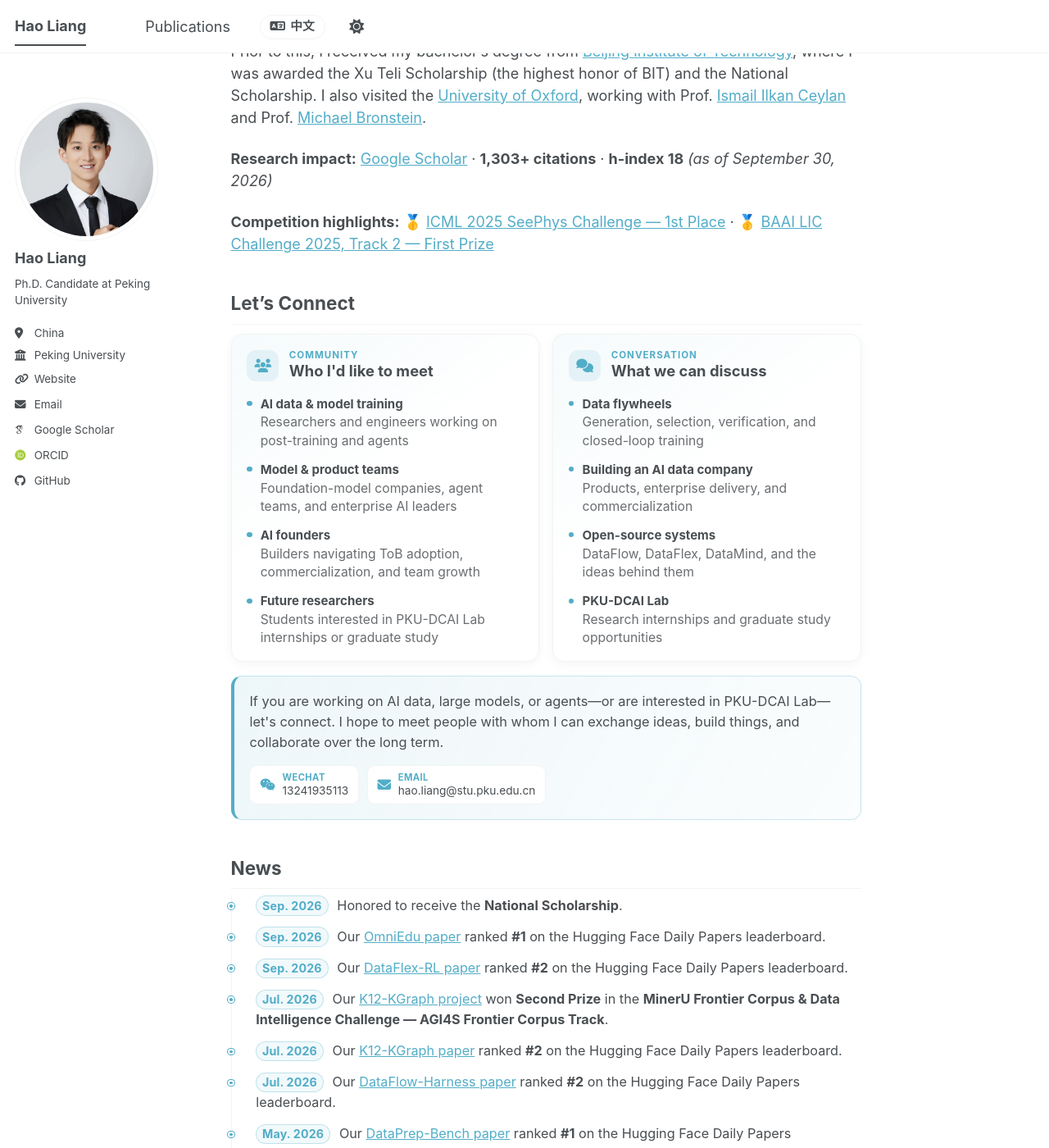
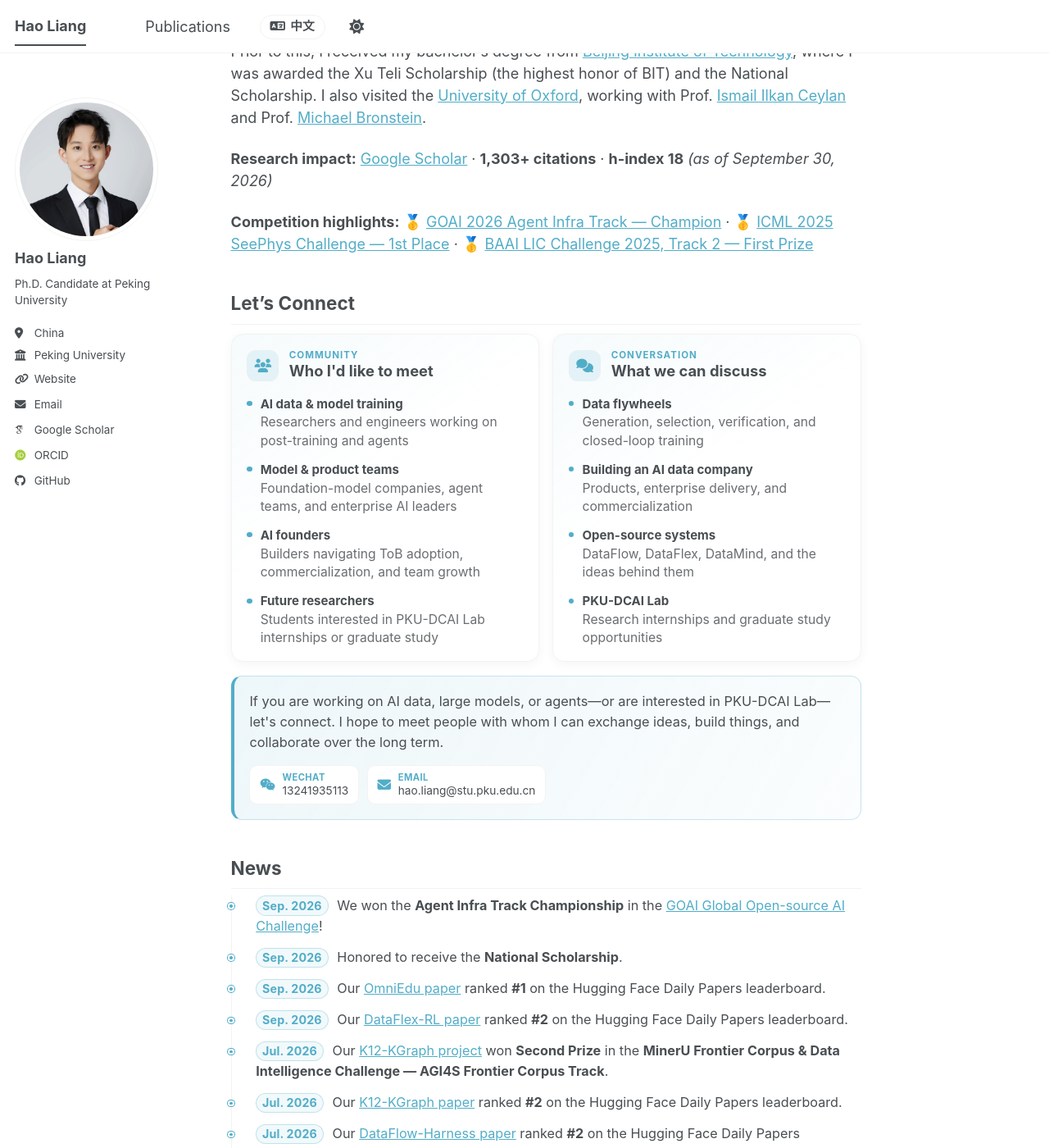
Before and after one commit to haolpku/haolpku.github.io, a Jekyll site: the page built from _pages/about.md, in a window 1280 px wide and 1400 px high, scrolled down 280 px. Shown: the whole window at 82% size. Built offline with Jekyll 4.4.1, drawn with Linux system fonts in a browser that asks for light colours; some web fonts are replaced; a script bundle is joined from its source files by our own code; library files that are not in the unit come from our copies; some of the changed text lies outside the part shown.

Commit message:
Add GOAI Agent Infra championship

```diff
--- a/_pages/about.md
+++ b/_pages/about.md
@@ -16,7 +16,7 @@
 
 **Research impact:** [Google Scholar](https://scholar.google.com/citations?hl=en&user=HgapY3sAAAAJ) · **1,303+ citations** · **h-index 18** *(as of September 30, 2026)*
 
-**Competition highlights:** 🥇 [ICML 2025 SeePhys Challenge — 1st Place](https://arxiv.org/abs/2509.06079) · 🥇 [BAAI LIC Challenge 2025, Track 2 — First Prize](https://www.datafountain.cn/competitions/1098)
+**Competition highlights:** 🥇 [GOAI 2026 Agent Infra Track — Champion](https://www.goaihz.com/) · 🥇 [ICML 2025 SeePhys Challenge — 1st Place](https://arxiv.org/abs/2509.06079) · 🥇 [BAAI LIC Challenge 2025, Track 2 — First Prize](https://www.datafountain.cn/competitions/1098)
 
 ## Let's Connect
 
@@ -68,6 +68,7 @@
 
 <div class="news-list" markdown="1">
 
+- **Sep. 2026** We won the **Agent Infra Track Championship** in the [GOAI Global Open-source AI Challenge](https://www.goaihz.com/)!
 - **Sep. 2026** Honored to receive the **National Scholarship**.
 - **Sep. 2026** Our [OmniEdu paper](https://huggingface.co/papers/2609.23088) ranked **#1** on the Hugging Face Daily Papers leaderboard.
 - **Sep. 2026** Our [DataFlex-RL paper](https://huggingface.co/papers/2609.06107) ranked **#2** on the Hugging Face Daily Papers leaderboard.
@@ -197,6 +198,7 @@
 ## Honors & Awards
 
 <section class="honors-timeline" aria-label="Honors and awards timeline">
+  <article class="honor-entry"><span class="honor-entry__year">2026</span><div class="honor-entry__content"><h3><a href="https://www.goaihz.com/">GOAI 2026 Agent Infra Track — Champion</a></h3><p>Global Open-source AI Challenge</p></div></article>
   <article class="honor-entry"><span class="honor-entry__year">2026</span><div class="honor-entry__content"><h3>National Scholarship</h3><p>Peking University</p></div></article>
   <article class="honor-entry"><span class="honor-entry__year">2026</span><div class="honor-entry__content"><h3>President's Scholarship</h3><p>Peking University · Second consecutive year</p></div></article>
   <article class="honor-entry"><span class="honor-entry__year">2026</span><div class="honor-entry__content"><h3><a href="https://huggingface.co/papers/2605.09635">K12-KGraph — Second Prize</a></h3><p>MinerU Frontier Corpus &amp; Data Intelligence Challenge · AGI4S Frontier Corpus Track</p></div></article>
```
Also changed, not shown: _pages/about-zh.md (+3 -1 lines).
